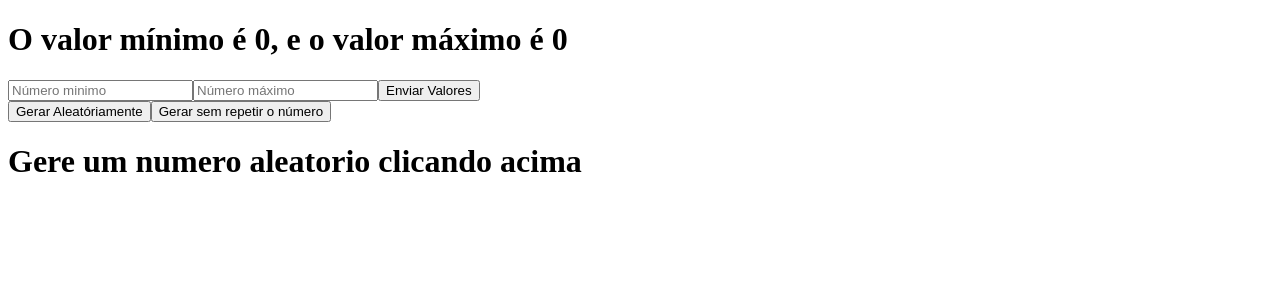
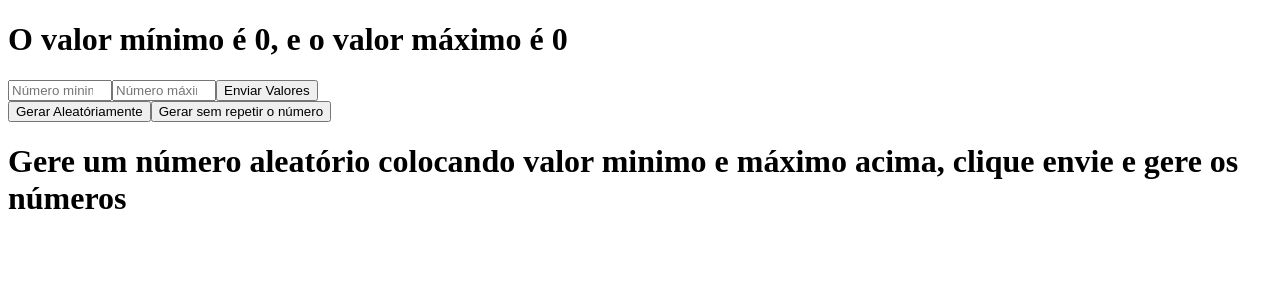
Before and after one commit to Starchaser7/random-numbers-no-repeat, a React (Create React App) app: page / in a window 1280 px wide. Shown: the top 300 px of the page. Built offline with nearby package versions, Linux system fonts and the light colour scheme.

Commit message:
adicionado limite aos inputs

```diff
--- a/src/App.js
+++ b/src/App.js
@@ -2,7 +2,7 @@ import React, { useState } from 'react';
 
 
 function App() {
-  const [number, setNumber] = useState('Gere um numero aleatorio clicando acima');
+  const [number, setNumber] = useState('Gere um número aleatório colocando valor minimo e máximo acima,\n clique envie e gere os números');
 
   //variáveis q armazenam o limite do array
   let [minimoArr, setMinimoArr] = useState(0);
@@ -86,8 +86,8 @@ function App() {
         <h1>O valor mínimo é {minimoArr}, e o valor máximo é {maximoArr}</h1>
         <div>
           <form onSubmit={handleSubmit}>
-          <input type="number" onChange={handleInputOnChangeMin} placeholder="Número minimo" />
-          <input type="number" onChange={handleInputOnChangeMax} placeholder="Número máximo" />
+          <input type="number" onChange={handleInputOnChangeMin} placeholder="Número minimo" min="-1000000" max="1000000" />
+          <input type="number" onChange={handleInputOnChangeMax} placeholder="Número máximo" min="-1000000" max="1000000" />
             <input type="submit" value="Enviar Valores" />
           </form>
         </div>
```
